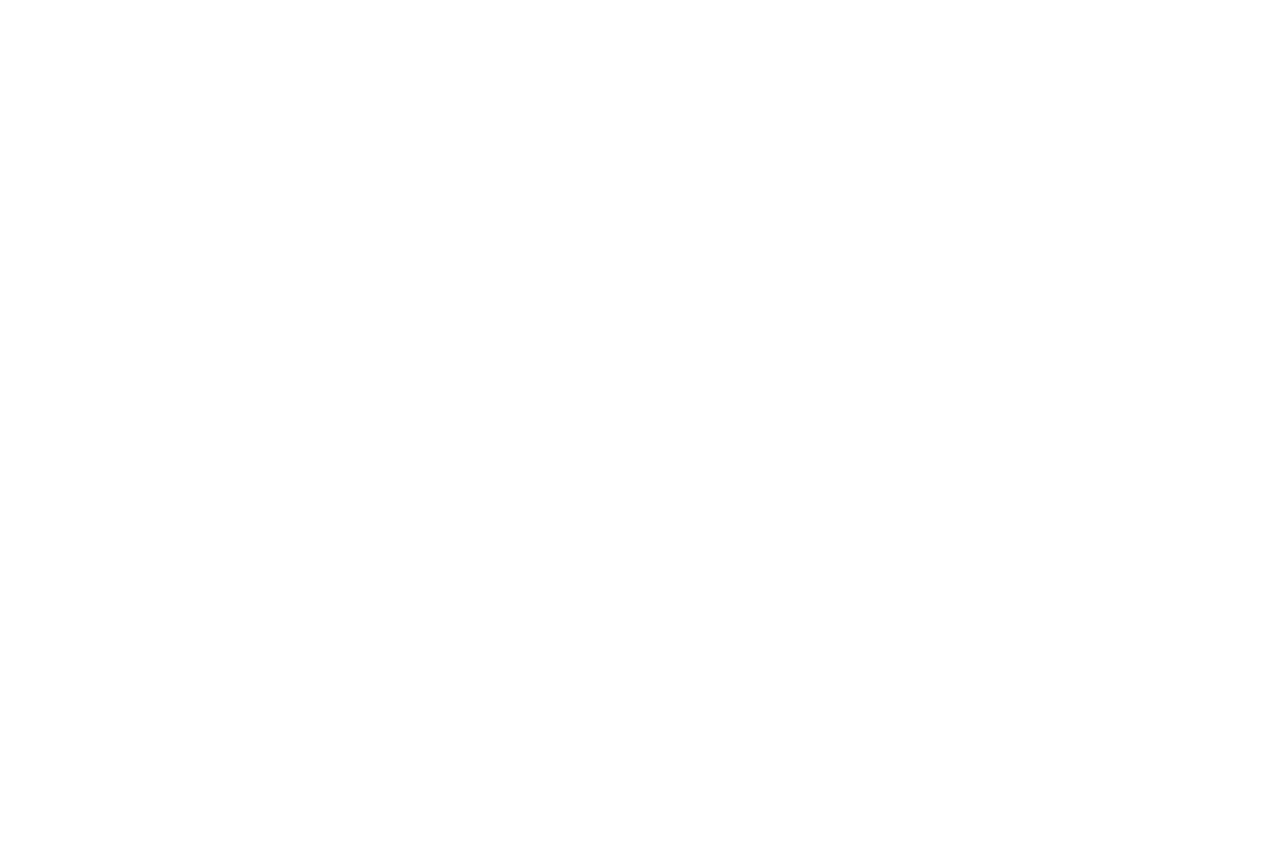
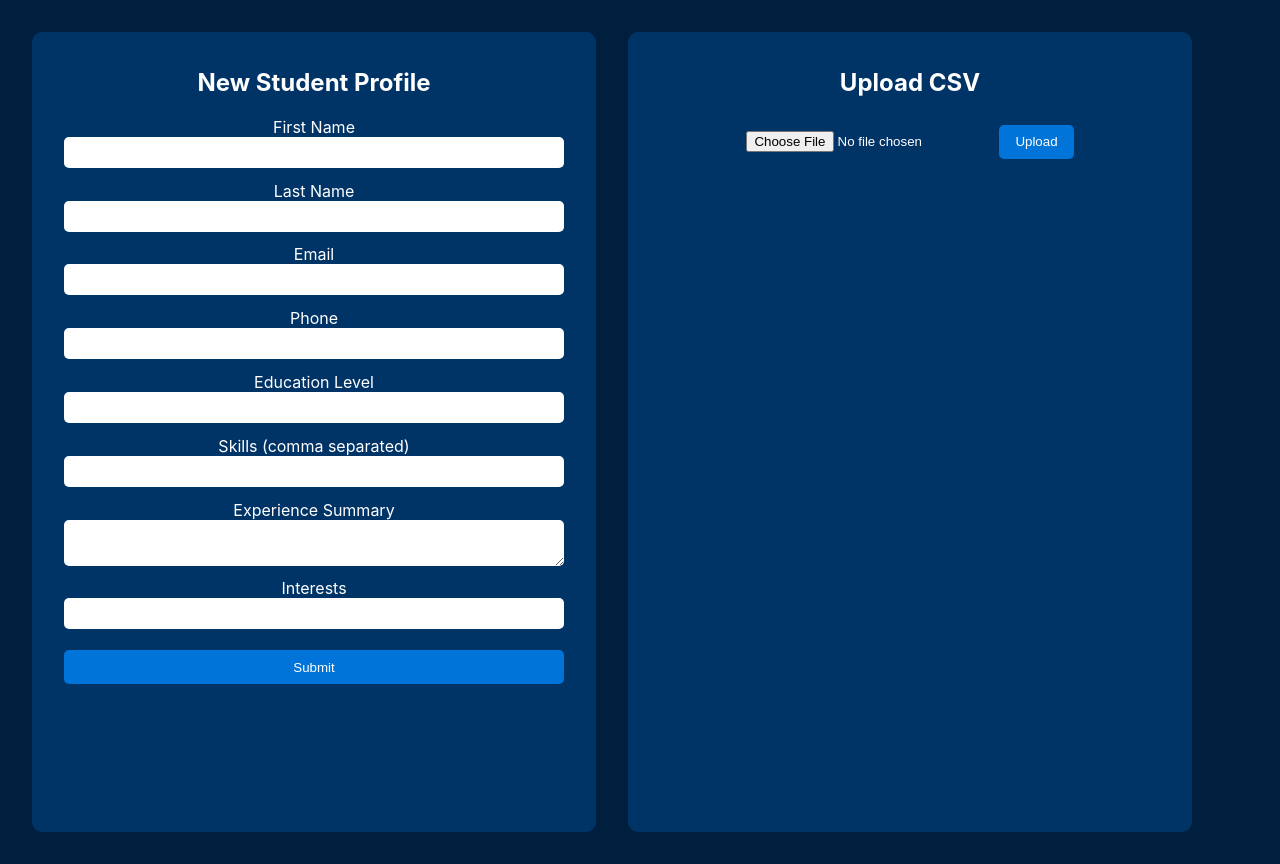
Before and after one commit to danny0ceanCA/airecruiting, a React (Create React App) app in the folder frontend/: page /students in a window 1280 px wide. Before the commit this address had no page. Before the commit the page ends 800 px from the top, so only its background shows below. Built offline with nearby package versions, Linux system fonts and the light colour scheme; sample sign-in values are in the browser's storage.

Commit message:
Add StudentProfiles component with CSV upload

```diff
--- a/frontend/src/App.js
+++ b/frontend/src/App.js
@@ -6,6 +6,7 @@ import RegisterForm from './RegisterForm';
 import Dashboard from './Dashboard';
 import ProtectedRoute from './ProtectedRoute';
 import AdminPending from './AdminPending';
+import StudentProfiles from './StudentProfiles';
 
 function App() {
   return (
@@ -24,6 +25,14 @@ function App() {
             }
           />
           <Route
+            path="/students"
+            element={
+              <ProtectedRoute>
+                <StudentProfiles />
+              </ProtectedRoute>
+            }
+          />
+          <Route
             path="/admin/pending"
             element={
               <ProtectedRoute>
--- /dev/null
+++ b/frontend/src/StudentProfiles.css
@@ -0,0 +1,53 @@
+.profiles-container {
+  background-color: #001f3f;
+  min-height: 100vh;
+  color: white;
+  padding: 2rem;
+  display: flex;
+  flex-wrap: wrap;
+  gap: 2rem;
+}
+
+.form-section,
+.upload-section {
+  background-color: #003366;
+  padding: 1rem 2rem;
+  border-radius: 10px;
+  flex: 1 1 300px;
+  max-width: 500px;
+}
+
+.profile-form {
+  display: flex;
+  flex-direction: column;
+}
+
+.profile-form input,
+.profile-form textarea {
+  margin-bottom: 0.8rem;
+  padding: 0.5rem;
+  border-radius: 5px;
+  border: none;
+  color: black;
+}
+
+.profile-form button,
+.upload-section button {
+  background-color: #0074d9;
+  color: white;
+  border: none;
+  padding: 0.6rem 1rem;
+  border-radius: 5px;
+  cursor: pointer;
+  margin-top: 0.5rem;
+}
+
+.message {
+  color: #2ecc40;
+  margin-top: 0.5rem;
+}
+
+.error {
+  color: #ff4136;
+  margin-top: 0.5rem;
+}
--- /dev/null
+++ b/frontend/src/StudentProfiles.js
@@ -0,0 +1,193 @@
+import React, { useState } from 'react';
+import axios from 'axios';
+import './StudentProfiles.css';
+
+function StudentProfiles() {
+  // Manual form state
+  const [formData, setFormData] = useState({
+    firstName: '',
+    lastName: '',
+    email: '',
+    phone: '',
+    educationLevel: '',
+    skills: '',
+    experienceSummary: '',
+    interests: ''
+  });
+  const [formMessage, setFormMessage] = useState('');
+  const [formError, setFormError] = useState('');
+
+  // CSV upload state
+  const [csvFile, setCsvFile] = useState(null);
+  const [uploadProgress, setUploadProgress] = useState(0);
+  const [uploadResult, setUploadResult] = useState('');
+  const [uploadError, setUploadError] = useState('');
+
+  const token = localStorage.getItem('token');
+
+  const handleChange = (e) => {
+    setFormData({ ...formData, [e.target.name]: e.target.value });
+  };
+
+  const handleSubmit = async (e) => {
+    e.preventDefault();
+    setFormMessage('');
+    setFormError('');
+    try {
+      await axios.post(
+        'http://localhost:8000/students',
+        {
+          first_name: formData.firstName,
+          last_name: formData.lastName,
+          email: formData.email,
+          phone: formData.phone,
+          education_level: formData.educationLevel,
+          skills: formData.skills.split(',').map((s) => s.trim()).filter(Boolean),
+          experience_summary: formData.experienceSummary,
+          interests: formData.interests
+        },
+        { headers: { Authorization: `Bearer ${token}` } }
+      );
+      setFormMessage('Student profile submitted!');
+      setFormData({
+        firstName: '',
+        lastName: '',
+        email: '',
+        phone: '',
+        educationLevel: '',
+        skills: '',
+        experienceSummary: '',
+        interests: ''
+      });
+    } catch (err) {
+      setFormError(err.response?.data?.detail || 'Submission failed');
+    }
+  };
+
+  const handleFileChange = (e) => {
+    setCsvFile(e.target.files[0]);
+    setUploadProgress(0);
+    setUploadResult('');
+    setUploadError('');
+  };
+
+  const handleUpload = async () => {
+    if (!csvFile) return;
+    setUploadProgress(0);
+    setUploadResult('');
+    setUploadError('');
+    const data = new FormData();
+    data.append('file', csvFile);
+    try {
+      const resp = await axios.post('http://localhost:8000/students/upload', data, {
+        headers: {
+          'Content-Type': 'multipart/form-data',
+          Authorization: `Bearer ${token}`
+        },
+        onUploadProgress: (p) => {
+          if (p.total) {
+            setUploadProgress(Math.round((p.loaded * 100) / p.total));
+          }
+        }
+      });
+      setUploadResult(resp.data.message);
+    } catch (err) {
+      setUploadError(err.response?.data?.detail || 'Upload failed');
+    }
+  };
+
+  return (
+    <div className="profiles-container">
+      <div className="form-section">
+        <h2>New Student Profile</h2>
+        <form className="profile-form" onSubmit={handleSubmit}>
+          <label htmlFor="firstName">First Name</label>
+          <input
+            id="firstName"
+            name="firstName"
+            type="text"
+            value={formData.firstName}
+            onChange={handleChange}
+          />
+
+          <label htmlFor="lastName">Last Name</label>
+          <input
+            id="lastName"
+            name="lastName"
+            type="text"
+            value={formData.lastName}
+            onChange={handleChange}
+          />
+
+          <label htmlFor="email">Email</label>
+          <input
+            id="email"
+            name="email"
+            type="email"
+            value={formData.email}
+            onChange={handleChange}
+          />
+
+          <label htmlFor="phone">Phone</label>
+          <input
+            id="phone"
+            name="phone"
+            type="text"
+            value={formData.phone}
+            onChange={handleChange}
+          />
+
+          <label htmlFor="educationLevel">Education Level</label>
+          <input
+            id="educationLevel"
+            name="educationLevel"
+            type="text"
+            value={formData.educationLevel}
+            onChange={handleChange}
+          />
+
+          <label htmlFor="skills">Skills (comma separated)</label>
+          <input
+            id="skills"
+            name="skills"
+            type="text"
+            value={formData.skills}
+            onChange={handleChange}
+          />
+
+          <label htmlFor="experienceSummary">Experience Summary</label>
+          <textarea
+            id="experienceSummary"
+            name="experienceSummary"
+            value={formData.experienceSummary}
+            onChange={handleChange}
+          ></textarea>
+
+          <label htmlFor="interests">Interests</label>
+          <input
+            id="interests"
+            name="interests"
+            type="text"
+            value={formData.interests}
+            onChange={handleChange}
+          />
+
+          <button type="submit">Submit</button>
+          {formMessage && <p className="message">{formMessage}</p>}
+          {formError && <p className="error">{formError}</p>}
+        </form>
+      </div>
+
+      <div className="upload-section">
+        <h2>Upload CSV</h2>
+        <input type="file" accept=".csv" onChange={handleFileChange} />
+        <button onClick={handleUpload} disabled={!csvFile}>Upload</button>
+        {uploadProgress > 0 && <p>Progress: {uploadProgress}%</p>}
+        {uploadResult && <p className="message">{uploadResult}</p>}
+        {uploadError && <p className="error">{uploadError}</p>}
+      </div>
+    </div>
+  );
+}
+
+export default StudentProfiles;
```
